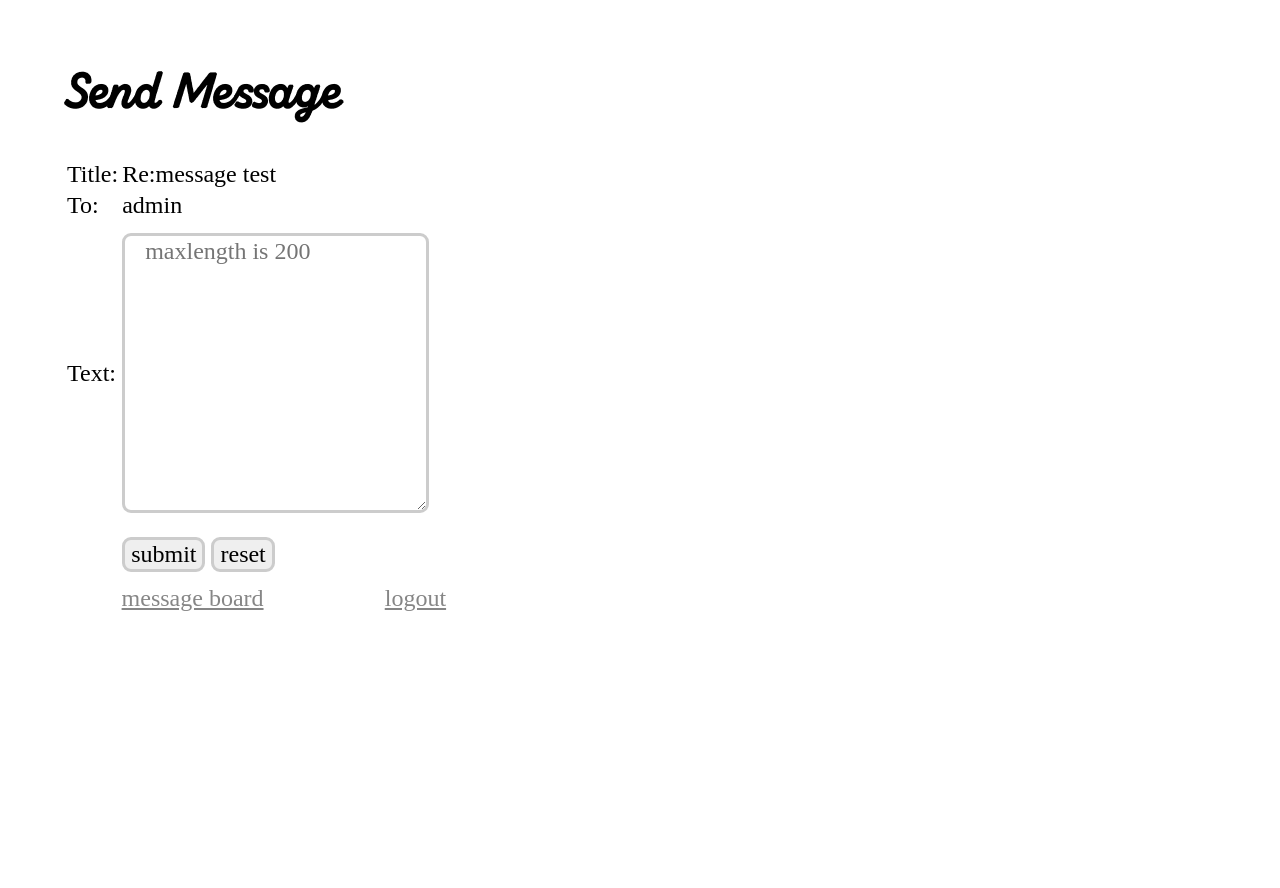
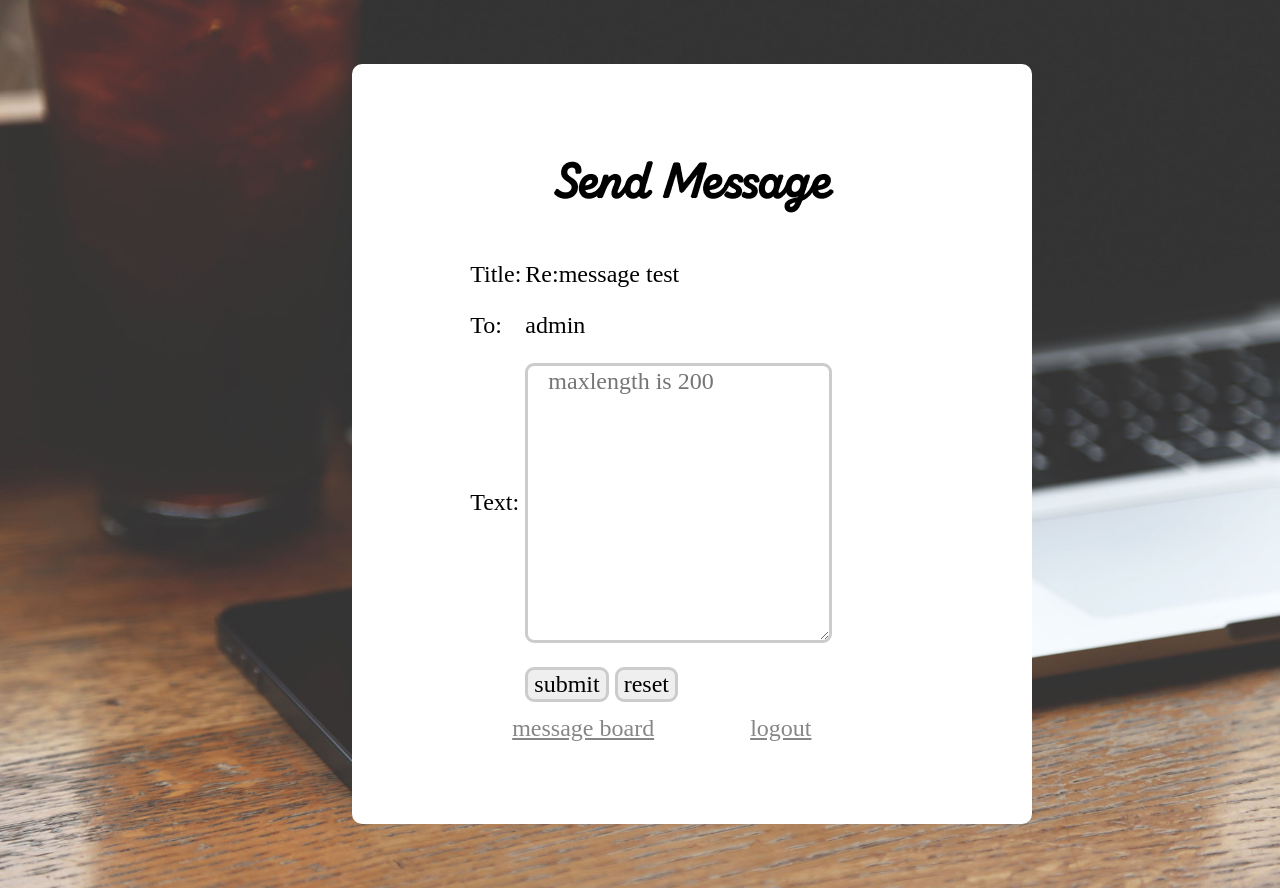
Before and after one commit to Aquilao/message_board, a PHP site: page /reply.php?reply=1 in a window 1280 px wide. Before the commit the page ends 611 px from the top, so only its background shows below. Run offline with PHP 8.4, Linux system fonts and the light colour scheme; a user stored in the database is signed in; data comes from the database, SQL or seed files in the repository; some web fonts are replaced.

Commit message:
[^] Update UI

```diff
--- a/login.php
+++ b/login.php
@@ -29,6 +29,7 @@ if(isset($_POST['user']{3}) && !isset($_POST['user']{10}) && isset($_POST['pwd']
 </head>
 
 <body>
+  <div class="block">
   <h1>Sign In</h1>
   <form action="login.php" method="post">
     <div> <input type="text" name="user" maxlength="10" placeholder="username"/></div>
@@ -36,5 +37,6 @@ if(isset($_POST['user']{3}) && !isset($_POST['user']{10}) && isset($_POST['pwd']
     <div> <button type="submit">sign in</button></div>
     <div> or <a href="signup.php">sign up</a></div>
   </form>
+</div>
 </body>
 </html>
--- a/reply.php
+++ b/reply.php
@@ -50,11 +50,11 @@ if ($result = mysqli_query($db, $select_target)) {
     <table>
       <tr>
         <td>Title:</td>
-        <td><?php echo "{$title}"; ?></td>
+        <td><pre><?php echo "{$title}"; ?></pre></td>
       </tr>
       <tr>
         <td>To:</td>
-        <td><?php echo "{$target}"; ?></td>
+        <td><pre><?php echo "{$target}"; ?></pre></td>
       </tr>
       <tr>
         <td>Text:</td>
--- a/send.php
+++ b/send.php
@@ -34,6 +34,7 @@ if(isset($_POST['title']{0}) && !isset($_POST['title']{15}) && !isset($_POST['ta
 </head>
 
 <body>
+  <div>
   <h1>Send Message</h1>
   <form action="send.php" method="post">
     <table>
@@ -78,5 +79,6 @@ if(isset($_POST['title']{0}) && !isset($_POST['title']{15}) && !isset($_POST['ta
     <a href="./board.php">message board</a>
     <a href="./logout.php">logout</a>
   </form>
+  </div>
 </body>
 </html>
--- a/signup.php
+++ b/signup.php
@@ -31,6 +31,7 @@ if(isset($_POST['user']{3}) && !isset($_POST['user']{10}) && isset($_POST['pwd']
 </head>
 
 <body>
+  <div class="block">
   <h1>Sign Up</h1>
   <form action="./signup.php" method="post">
     <div> <input type="text" name="user" maxlength="10" placeholder="username"/></div>
@@ -38,5 +39,6 @@ if(isset($_POST['user']{3}) && !isset($_POST['user']{10}) && isset($_POST['pwd']
     <div> <button type="submit">sign up</button></div>
     <div> or <a href="login.php">sign in</a></div>
   </form>
+</div>
 </body>
 </html>
--- a/style/send.css
+++ b/style/send.css
@@ -1,24 +1,42 @@
 h1 {
   font-family: 'zing_script';
+  text-align: center;
 }
 
-body{
+body {
+  background-image: url('../img/bg.jpg');
+  background-repeat: no-repeat;
+  background-size: cover;
   margin: 5% 5%;
   font-size: 24px;
   font-family: 'WeiRuanYaHei';
+}
+
+div {
+  margin: 5% 25%;
+  padding: 5% 10%;
+  background-color: white;
+  width: 450px;
+  border-radius: 10px;
 }
 
 table {
   font-size: 24px;
 }
 
+pre {
+  margin: 10px auto;
+  font-size: 24px;
+  font-family: 'WeiRuanYaHei';
+}
+
 a {
-  margin: 0 5%;
+  margin: 20% 10%;
   color: #868686;
 }
 
 input,textarea {
-    padding-left: 20px;
+  padding-left: 20px;
 }
 
 input,button,textarea,select,option {
```
Also changed, not shown: board.php (+7 -5 lines), style/board.css (+8 -1 lines), style/login.css (+12 -0 lines), img/bg.jpg (added).
